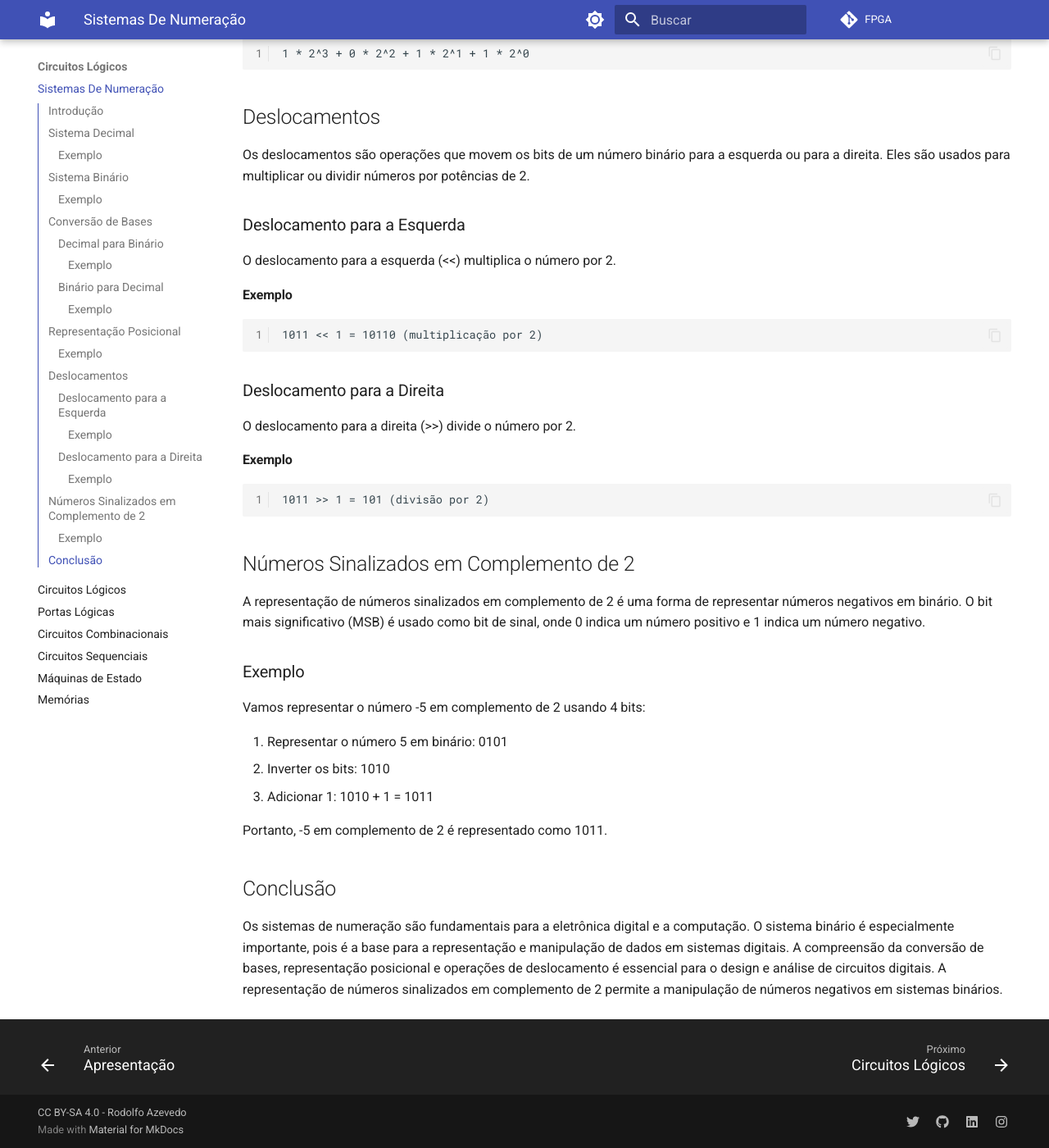
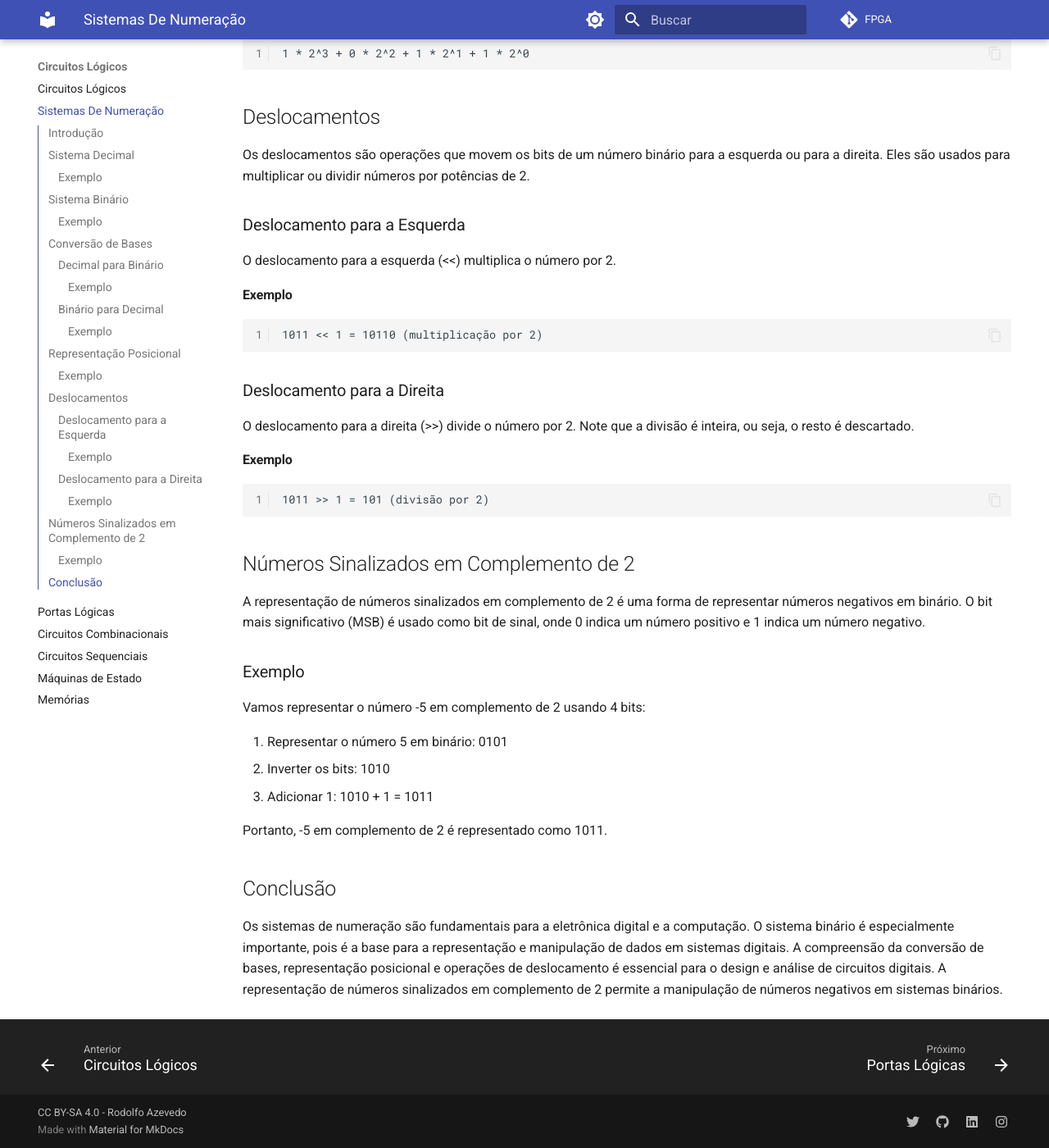
Before and after one commit to rjazevedo/FPGA, an MkDocs documentation site: the page built from docs/SistemasDeNumeracao.md, in a window 1280 px wide and 1400 px high, scrolled down 2098 px. Shown: the whole window at 82% size. Built offline with MkDocs 1.6.1 and Material for MkDocs 9.7.7, drawn with Linux system fonts in a browser that asks for light colours; comment, search, counter and statistics services are not loaded.

Commit message:
revisão da primeira aula

```diff
--- a/docs/SistemasDeNumeracao.md
+++ b/docs/SistemasDeNumeracao.md
@@ -94,7 +94,7 @@ O deslocamento para a esquerda (<<) multiplica o número por 2.
 
 ### Deslocamento para a Direita
 
-O deslocamento para a direita (>>) divide o número por 2.
+O deslocamento para a direita (>>) divide o número por 2. Note que a divisão é inteira, ou seja, o resto é descartado.
 
 #### Exemplo
 
--- a/mkdocs.yml
+++ b/mkdocs.yml
@@ -70,8 +70,8 @@ plugins:
 nav:
   - Apresentação : index.md
   - Circuitos Lógicos:
+    - Circuitos Lógicos: CircuitosLogicos.md
     - Sistemas De Numeração: SistemasDeNumeracao.md
-    - Circuitos Lógicos: CircuitosLogicos.md
     - Portas Lógicas: PortasLogicas.md
     - Circuitos Combinacionais: CircuitosCombinacionais.md
     - Circuitos Sequenciais: CircuitosSequenciais.md
```
Also changed, not shown: docs/CircuitosCombinacionais.md (+1 -1 lines).
